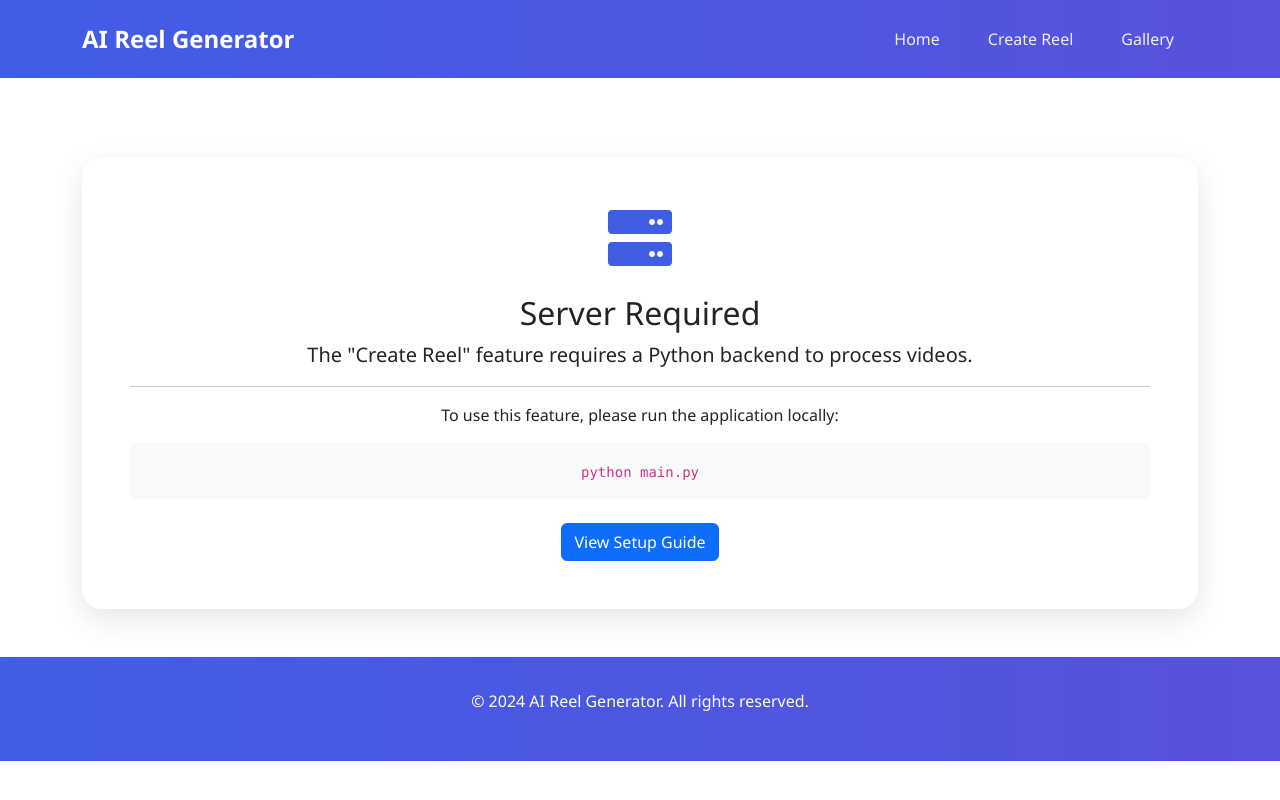
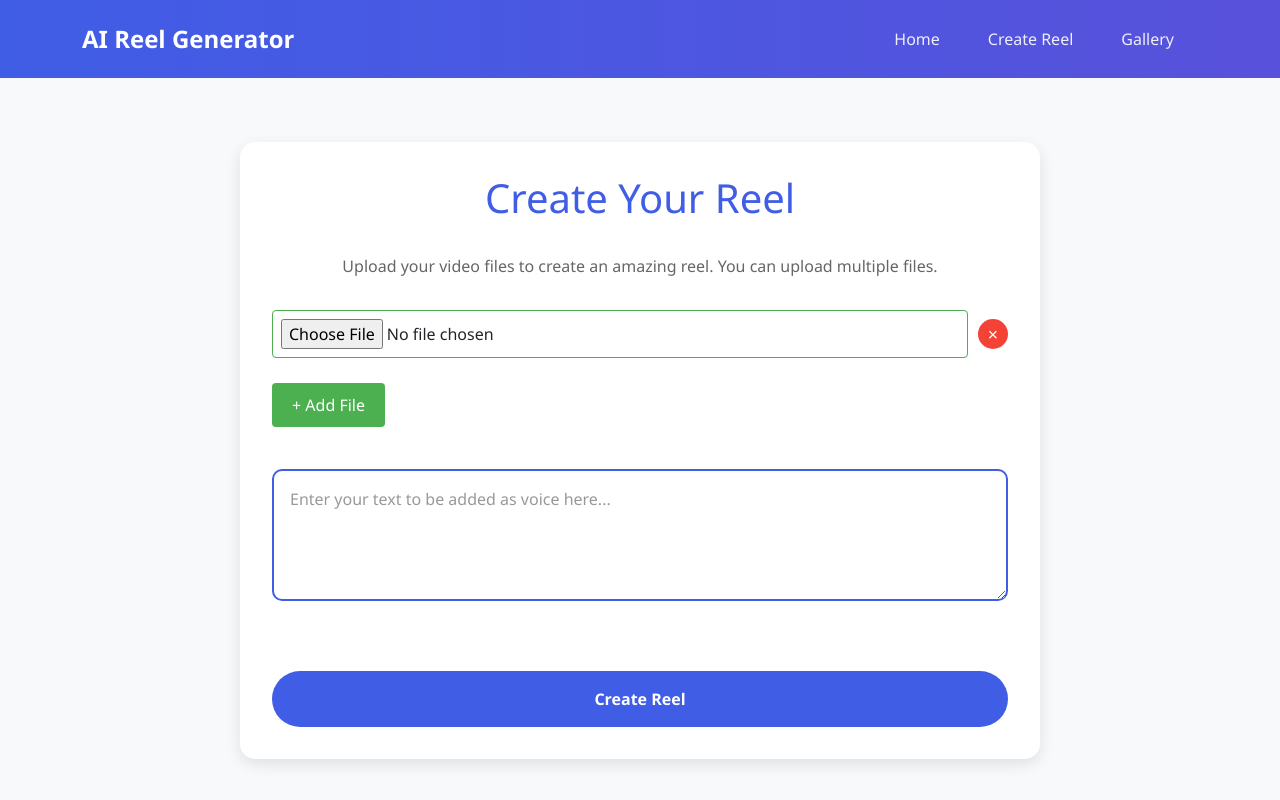
Before and after one commit to Karthikb2005/python-project, a plain HTML site: page create.html in a window 1280 px wide. Shown: the top 800 px of the page. Drawn offline with nearby package versions, Linux system fonts and the light colour scheme.

Commit message:
Match GitHub Pages UI to real app design

```diff
--- a/create.html
+++ b/create.html
@@ -7,26 +7,15 @@
     <link href="https://cdn.jsdelivr.net/npm/bootstrap@5.3.0/dist/css/bootstrap.min.css" rel="stylesheet">
     <link rel="stylesheet" href="https://cdnjs.cloudflare.com/ajax/libs/font-awesome/6.0.0/css/all.min.css">
     <link rel="stylesheet" href="static/css/style.css">
-    <style>
-        .notice-card {
-            background: white;
-            padding: 3rem;
-            border-radius: 20px;
-            box-shadow: 0 10px 30px rgba(0,0,0,0.1);
-            text-align: center;
-            margin-top: 5rem;
-        }
-        .notice-icon {
-            font-size: 4rem;
-            color: #405DE6;
-            margin-bottom: 1.5rem;
-        }
-    </style>
+    <link rel="stylesheet" href="static/css/create.css">
 </head>
 <body>
     <nav class="navbar navbar-expand-lg">
         <div class="container">
             <a class="navbar-brand" href="./index.html">AI Reel Generator</a>
+            <button class="navbar-toggler" type="button" data-bs-toggle="collapse" data-bs-target="#navbarNav">
+                <span class="navbar-toggler-icon"></span>
+            </button>
             <div class="collapse navbar-collapse" id="navbarNav">
                 <ul class="navbar-nav ms-auto">
                     <li class="nav-item"><a class="nav-link" href="./index.html">Home</a></li>
@@ -37,24 +26,61 @@
         </div>
     </nav>
 
-    <div class="container">
-        <div class="notice-card">
-            <i class="fas fa-server notice-icon"></i>
-            <h2>Server Required</h2>
-            <p class="lead">The "Create Reel" feature requires a Python backend to process videos.</p>
-            <hr>
-            <p>To use this feature, please run the application locally:</p>
-            <div class="bg-light p-3 rounded mb-4">
-                <code>python main.py</code>
+    <section class="upload-section">
+        <div class="container">
+            <div class="upload-container">
+                <h1 class="upload-title">Create Your Reel</h1>
+                <p class="upload-instructions">Upload your video files to create an amazing reel. You can upload multiple files.</p>
+
+                <form id="demoForm">
+                    <div class="fallback">
+                        <div id="fileInputs">
+                            <div class="file-input-group">
+                                <input name="file1" type="file" class="file-input" />
+                                <button type="button" class="remove-file-btn" onclick="removeFileInput(this)" disabled>×</button>
+                            </div>
+                        </div>
+                        <button type="button" class="add-file-btn" onclick="addFileInput()">+ Add File</button>
+                    </div>
+
+                    <div class="text-input-container">
+                        <textarea class="text-input" id="textInput" name="text" placeholder="Enter your text to be added as voice here..." rows="4"></textarea>
+                    </div>
+
+                    <button type="submit" class="submit-btn" id="submitBtn">
+                        Create Reel
+                    </button>
+                </form>
             </div>
-            <a href="https://github.com/Karthikb2005/python-project" class="btn btn-primary">View Setup Guide</a>
         </div>
-    </div>
+    </section>
 
-    <footer class="mt-5">
-        <div class="container text-center text-white">
+    <footer>
+        <div class="container text-center text-white py-4">
             <p>© 2024 AI Reel Generator. All rights reserved.</p>
         </div>
     </footer>
+
+    <script src="https://cdn.jsdelivr.net/npm/bootstrap@5.3.0/dist/js/bootstrap.bundle.min.js"></script>
+    <script>
+        let fileCounter = 2;
+        function addFileInput() {
+            const fileInputs = document.getElementById('fileInputs');
+            const newFileInput = document.createElement('div');
+            newFileInput.className = 'file-input-group';
+            newFileInput.innerHTML = `<input type="file" class="file-input" /><button type="button" class="remove-file-btn" onclick="removeFileInput(this)">×</button>`;
+            fileInputs.appendChild(newFileInput);
+            fileCounter++;
+        }
+        function removeFileInput(button) {
+            button.parentElement.remove();
+        }
+
+        // Add demo alert
+        document.getElementById('demoForm').onsubmit = function(e) {
+            e.preventDefault();
+            alert("This is a demo! To actually create a reel, please run the app locally using 'python main.py' and visit localhost:5000.");
+        };
+    </script>
 </body>
 </html>
```
Also changed, not shown: gallery.html (+18 -27 lines).
